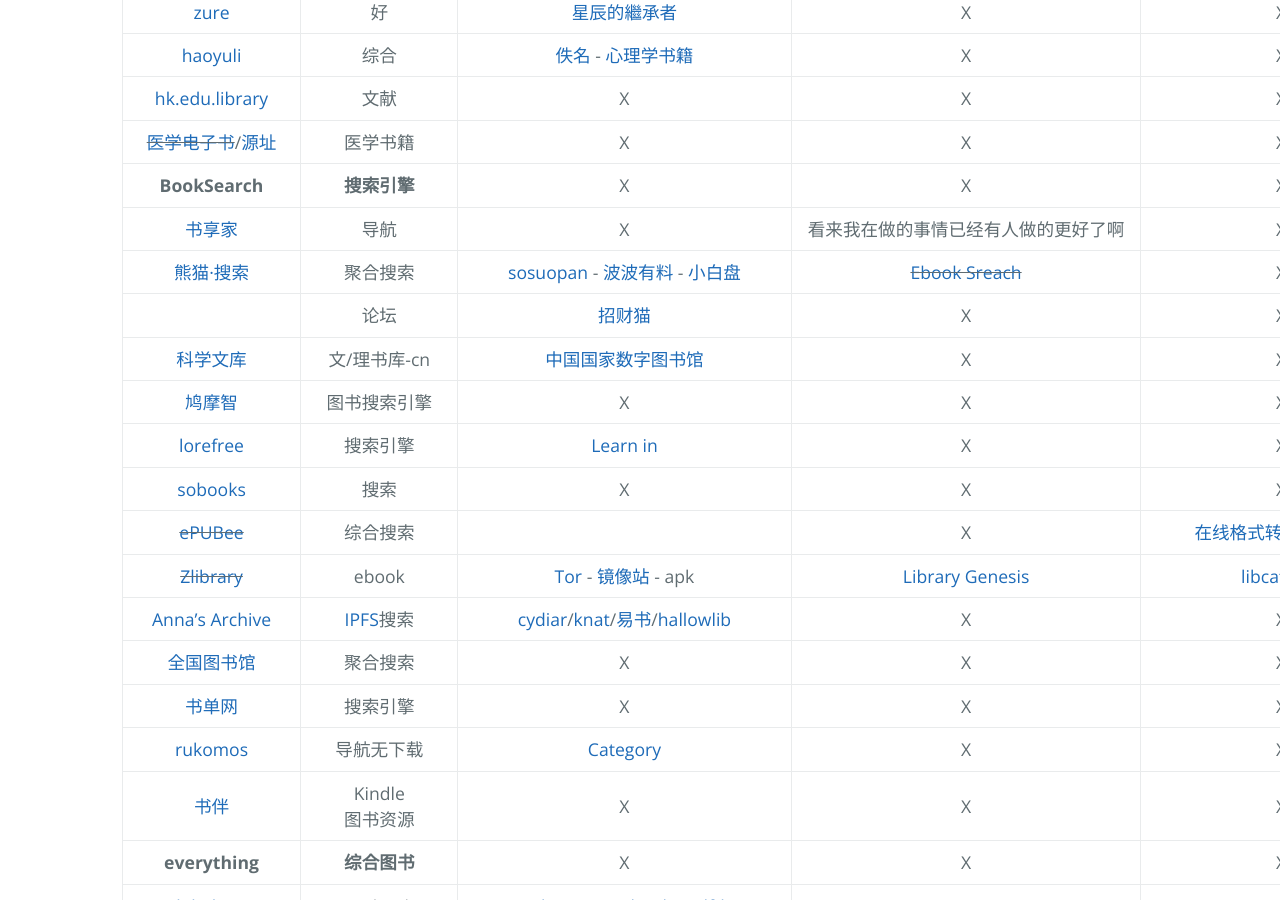
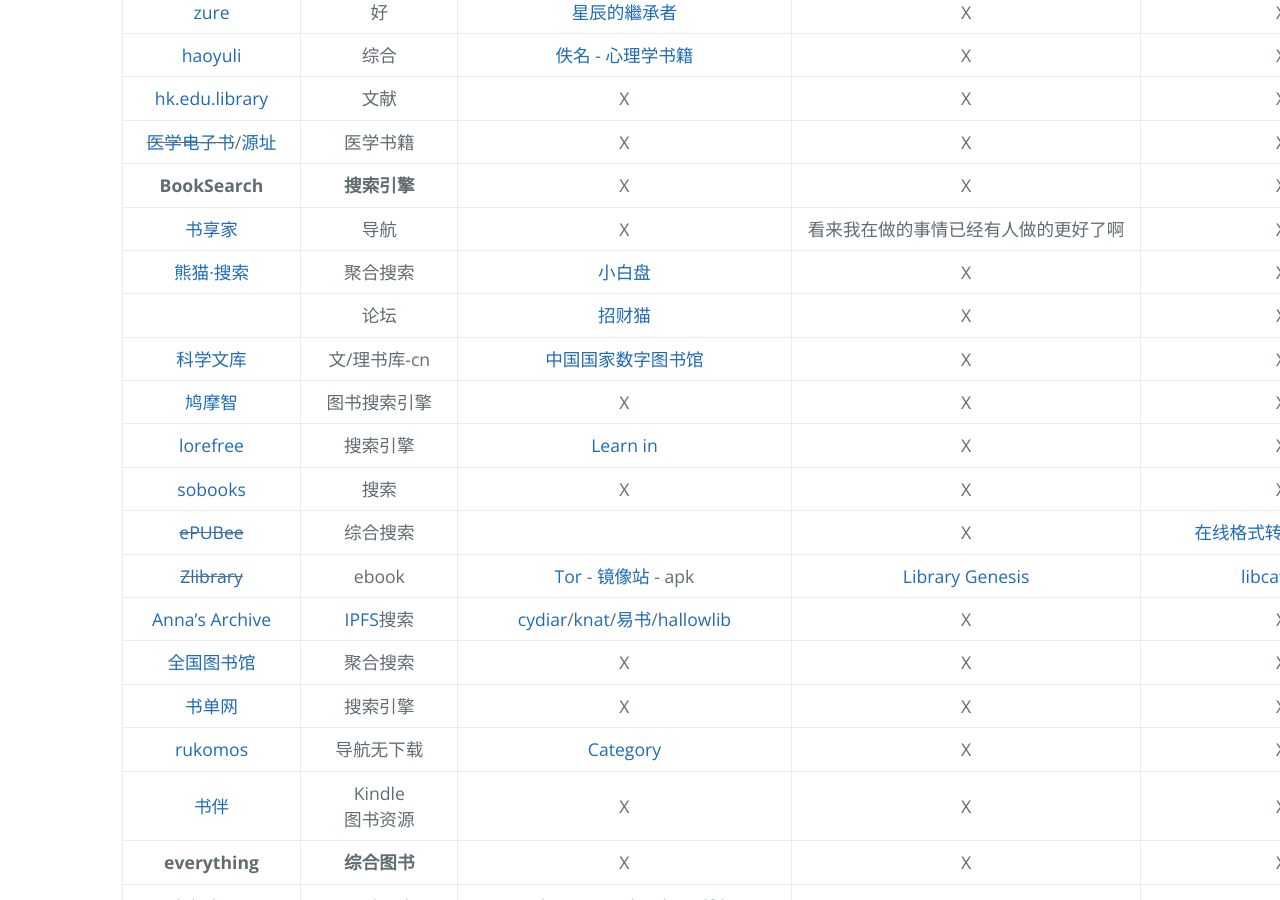
Before and after one commit to AmbroseRen/test, a Jekyll site: the page built from Library/BookSearch.md, in a window 1280 px wide and 900 px high, scrolled down 320 px. Built offline with Jekyll 4.4.1, drawn with Linux system fonts in a browser that asks for light colours; our own code applies the rules of GitHub Pages for plain Markdown files; the repository's description, which GitHub fills in, is left out.

Commit message:
Update BookSearch.md

```diff
--- a/Library/BookSearch.md
+++ b/Library/BookSearch.md
@@ -16,7 +16,7 @@
 | ~~[医学电子书](https://yixueshu.gitee.io/)~~/[源址](https://github.com/scienceasdf/medical-books/releases) | 医学书籍 | X | X | X |
 | __BookSearch__ | __搜索引擎__ | X | X | X |
 | [书享家](http://shuxiangjia.cn/) | 导航 | X | 看来我在做的事情已经有人做的更好了啊 | X |
-| [熊猫·搜索](https://xmsoushu.com/#/) | 聚合搜索 | [sosuopan](https://m.sosuopan.cn/) - [波波有料](http://www.52xianua.info/) - [小白盘](https://www.xiaobaipan.com/) | ~~[Ebook Sreach](https://ebook.blinkol.com/#/)~~ | X |
+| [熊猫·搜索](https://xmsoushu.com/#/) | 聚合搜索 | [小白盘](https://www.xiaobaipan.com/) | X | X |
 | []() | 论坛 | [招财猫](https://52zcmm.com/forum.php?gid=60) | X | X |
 | [科学文库](https://book.sciencereading.cn/shop/main/Login/shopFrame.do) | 文/理书库-cn | [中国国家数字图书馆](http://www.nlc.cn/) | X | X |
 | [鸠摩智](https://www.jiumodiary.com/) | 图书搜索引擎 | X | X | X |
```
